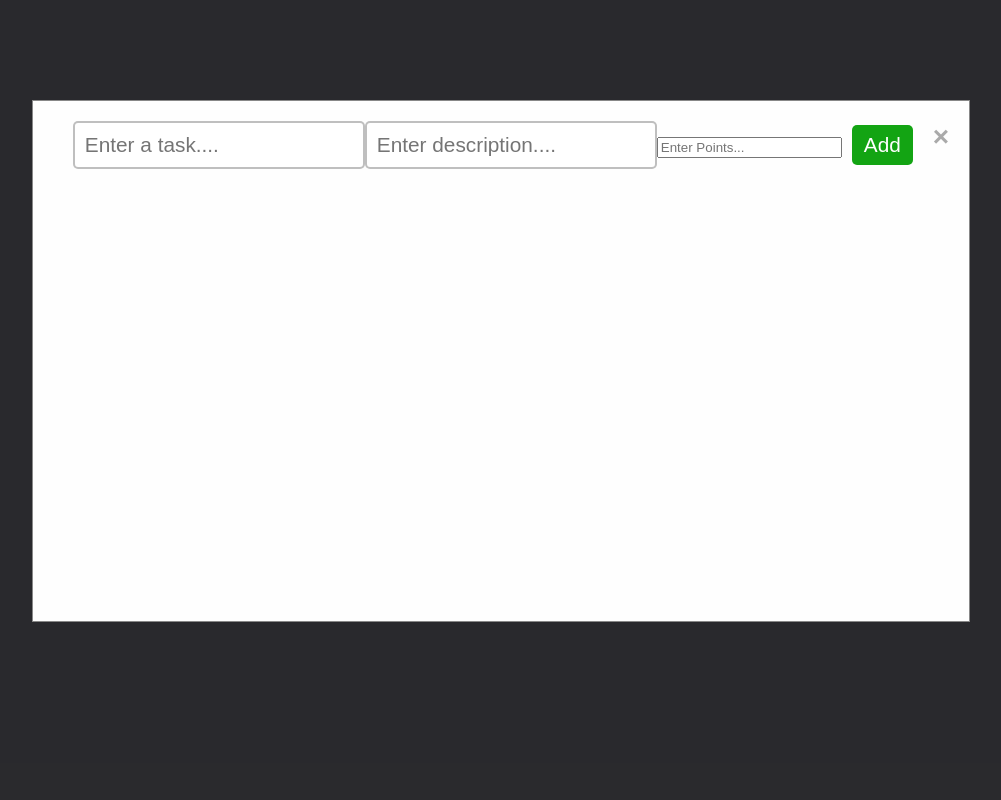
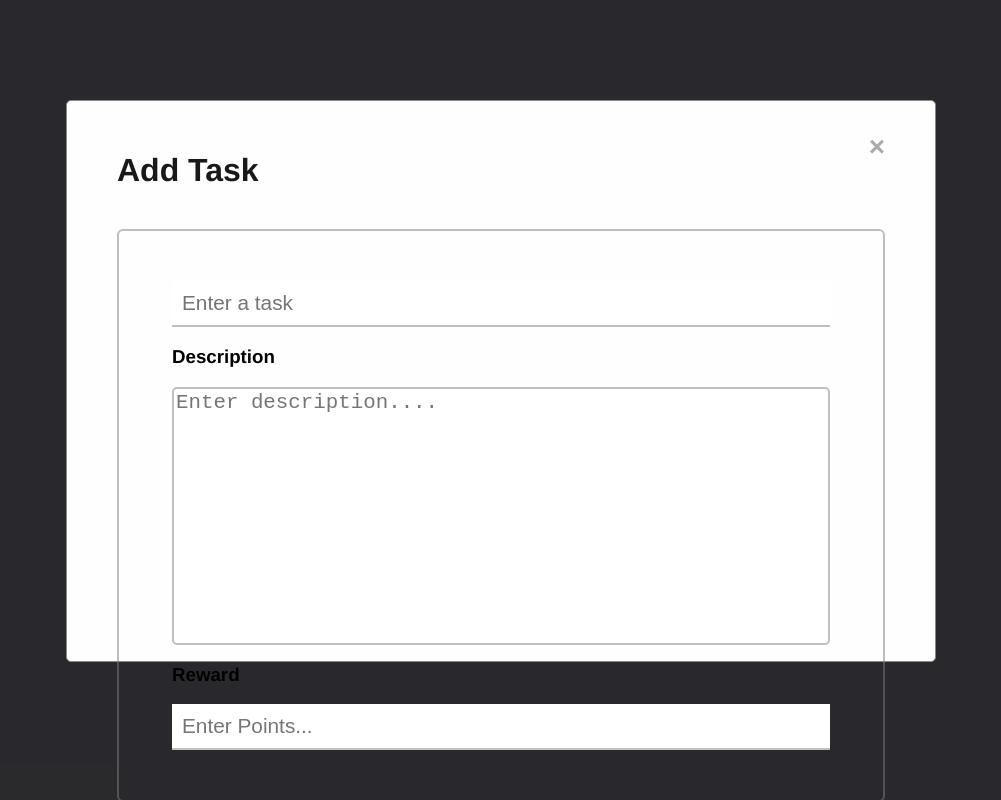
Before and after one commit to kamphol23/Check-point, a React (Create React App) app: page / in a window 1280 px wide. Both pictures are taken after a click on the button "Add". Shown: the whole page, without its empty margins (139-1140 px from the left). Built offline with nearby package versions, Linux system fonts and the light colour scheme.

Commit message:
styled the addtask model and the task

```diff
--- /dev/null
+++ b/src/toDoList/AddTask.jsx
@@ -0,0 +1,81 @@
+import { useState } from "react"
+function AddTask ({setTasks}){
+    const [newTask, setNewTask] = useState("");
+    const [newDescription, setNewDescription] = useState("");
+    const [newTaskPoints, setNewTaskPoints] = useState("");
+    const  [displayState, setDisplayState] = useState("none");
+
+    function newTaskInputHandler(event) {
+        setNewTask(event.target.value);
+    }
+
+    function newDescriptionInputHandler(event) {
+        setNewDescription(event.target.value);
+    }
+
+    function newTaskPointsHandler(event) {
+        setNewTaskPoints(event.target.value);
+        console.log(newTaskPoints);
+
+    }
+
+
+    function stateHandler(){
+        if(displayState === "none"){
+            setDisplayState('block')
+        }else{
+            setDisplayState("none");
+        }
+    }
+
+    function addTask() {
+
+        if(newTask.trim() !== ""){
+            setTasks(t => [...t, {Task : newTask, Description : newDescription , Points : newTaskPoints}]);
+            setNewTask('');
+            setNewDescription('');
+            setNewTaskPoints('');
+            stateHandler();
+        }
+    }
+    return(
+        <div>
+        <button className="stateBtn" onClick={stateHandler} >
+        Add </button>
+
+        <div className="modal" style={{display:displayState}}>
+
+        <div className="content">
+
+        <span className="close"  onClick={stateHandler} >&times;</span>
+            <h1>Add Task</h1>
+                <div className="conten-wraper">
+                    <input
+                     type="text"
+                     placeholder="Enter a task"
+                     value={newTask}
+                     onChange={newTaskInputHandler}/>
+
+                    <h3>Description</h3>
+                    <textarea
+                     type="text"
+                     placeholder="Enter description...."
+                     value={newDescription}
+                     onChange={newDescriptionInputHandler}/>
+
+                    <h3>Reward</h3>
+                    <input
+                     type="int"
+                     placeholder="Enter Points..."
+                     value={newTaskPoints}
+                     onChange={newTaskPointsHandler}
+                     />
+
+                </div>
+                <div className="addTaskBtnWraper"><button className="addBtn" onClick={addTask}>Submit</button></div>
+         </div>
+   </div>
+   </div>
+    )
+}
+export default AddTask
--- /dev/null
+++ b/src/toDoList/DisplayTask.jsx
@@ -0,0 +1,33 @@
+import './TodoList.css'
+import { useState } from 'react'
+function DisplayTask ({tasks,deleteTask}){
+const  [displayState, setDisplayState] = useState(null);
+
+    return(
+        <ol>
+        {tasks.map((task, index) =>
+            <li key={index}
+            className="task-display"
+            onClick={() => setDisplayState(displayState === index ? null : index)}
+            >
+                <div >
+                  <h3>{task.Task}</h3>
+
+                  <div className={`task-description ${displayState === index ? "expanded" : ""}`}>
+                     {task.Description.slice(0, 50)}{displayState === index && task.Description.slice(50)}
+                  </div>
+
+                  <h3> Reward : {task.Points}</h3>
+                      <button
+                       className="deleteBtn"
+                       onClick={(e) => {
+                        deleteTask(index);
+                       }}
+                       >Delete</button>
+                 </div>
+            </li>
+        )}
+    </ol>
+    )
+}
+export default DisplayTask
--- a/src/toDoList/TodoList.css
+++ b/src/toDoList/TodoList.css
@@ -23,11 +23,11 @@ button{
 }
 
 .addBtn{
-    background-color: hsl(120, 79%, 36%);
+    background-color: hsla(120, 79%, 36%, 0.783)
 }
 
 .addBtn:hover{
-    background-color:  hsl(120, 79%, 26%);
+    background-color:  hsl(120, 79%, 36%);
 }
 
 .deleteBtn{
@@ -36,13 +36,6 @@ button{
 
 .deleteBtn:hover{
     background-color:  hsl(10, 90%, 40%);
-}
-
-input[type="text"]{
-    font-size: 1.3rem;
-    padding: 10px;
-    border: 2px solid hsla(0, 0%, 50%, 0.5);
-    border-radius: 5px;
 }
 
 ol{
@@ -61,15 +54,6 @@ li{
     align-items: center;
     margin-bottom: 10px;
 }
-.text{
-    flex: 1;
-}
-
-.deleteBtn, .addBtn{
-    padding: 8px 12px;
-    font-size: 1.3rem;
-    margin-left: 10px;
-}
 
 .modal{
 
@@ -82,15 +66,70 @@ li{
     width: 100%;
     overflow: auto;
     background-color:hsla(0, 0%, 0%, 0.109);
+    text-align: left;
+
 }
 
 .content{
     background-color: #fefefe;
     margin: auto;
-    padding: 20px;
+    padding: 30px 50px 50px 50px;
+    border-radius: 5px;
     border: 1px solid #888;
-    width: 70%;
+    width: 60%;
     height: 60vh;
+         h1{
+          color: hsla(0, 0%, 0%, 0.90);
+          font-size: 2rem;
+          margin-bottom: 40px;
+          }
+          textarea{
+            height: 250px;
+            width: 650px;
+            resize: none;
+            font-size: 1.3rem;
+            border: 2px solid hsla(0, 0%, 50%, 0.5);
+            border-radius: 5px;
+            outline: none;
+            transition: border-bottom 0.2s ease;
+          }
+          textarea:focus{
+            border: 2px solid hsla(0, 0%, 0%, 0.60);
+          }
+          input{
+            font-size: 1.3rem;
+            padding: 10px;
+            border: none;
+            border-bottom: 2px solid  hsla(0, 0%, 50%, 0.5);
+            outline: none;
+            transition: border-bottom 0.2s ease;
+          }
+          input:focus::placeholder{
+               color: transparent;
+          }
+          input:focus{
+            border-bottom: 2px solid hsla(0, 0%, 0%, 0.60);
+          }
+
+}
+.addTaskBtnWraper{
+    display: flex;
+    justify-content: right;
+    margin-top: 20px;
+
+    .addBtn{
+        padding: 18px 22px;
+        font-size: 1.3rem;
+        margin-left: 10px;
+    }
+}
+
+.conten-wraper{
+    border: solid 2px hsla(0, 0%, 50%, 0.5);
+    border-radius: 6px;
+    display: grid;
+    justify-content: center;
+    padding: 50px 0 50px 0;
 }
 
 .close {
@@ -106,3 +145,31 @@ li{
     text-decoration: none;
     cursor: pointer;
   }
+
+  .task-display{
+    display: grid;
+    text-align: left;
+        h3{
+            font-size: 1.4rem;
+            margin: 10px 0 10px 0;
+        }
+        p{
+            font-size: 1.2rem;
+
+        }
+  }
+
+
+  .task-description {
+    max-height: 50px;
+    overflow: hidden;
+    opacity: 0.8;
+    transition: max-height 0.5s ease, opacity 0.3s ease;
+  }
+
+
+  .task-description.expanded {
+    max-height: 1000px;
+    opacity: 1;
+    transition: max-height 0.5s ease, opacity 0.5s ease;
+  }
--- a/src/toDoList/TodoList.jsx
+++ b/src/toDoList/TodoList.jsx
@@ -1,94 +1,23 @@
 import { useState } from "react";
 import './TodoList.css'
+
+import AddTask from "./AddTask";
+import DisplayTask from "./DisplayTask";
+
 function ToDoList() {
-    const [tasks, setTasks] = useState([{Task : 'Clear your room', Description : 'Get all the socks of the floor you little pig', Points : 50}]);
-    const [newTask, setNewTask] = useState("");
-    const [newDescription, setNewDescription] = useState();
-    const [newTaskPoints, setNewTaskPoints] = useState("");
-    const  [displayState, setDisplayState] = useState("none");
-
-    function newTaskInputHandler(event) {
-        setNewTask(event.target.value);
-    }
-
-    function newDescriptionInputHandler(event) {
-        setNewDescription(event.target.value);
-    }
-
-    function newTaskPointsHandler(event) {
-        setNewTaskPoints(event.target.value);
-        console.log(newTaskPoints);
-
-    }
-    function addTask() {
-
-        if(newTask.trim() !== ""){
-            setTasks(t => [...t, {Task : newTask, Description : newDescription , Points : newTaskPoints}]);
-            setNewTask('');
-        }
-    }
+    const [tasks, setTasks] = useState([{Task : 'Clear your room', Description : 'Get all the socks of theasdasdasdasdasdasdasdasdasdasd floor you little pig', Points : 50}]);
 
     function deleteTask(index) {
 
         const updatedList = tasks.filter((_,i) => i !== index)
         setTasks(updatedList)
     }
-
-
-    function stateHandler(){
-        if(displayState === "none"){
-            setDisplayState('block')
-        }else{
-            setDisplayState("none");
-        }
-    }
     return(
         <div className="toDoList">
 
             <h1>To do list</h1>
-
-            <button className="stateBtn" onClick={stateHandler} > Add </button>
-            <div className="modal" style={{display:displayState}}>
-                 <div className="content">
-                     <span className="close"  onClick={stateHandler} >&times;</span>
-                         <div>
-
-                          <input
-                              type="text"
-                              placeholder="Enter a task...."
-                              value={newTask}
-                              onChange={newTaskInputHandler}/>
-
-
-                             <input
-                              type="text"
-                              placeholder="Enter description...."
-                              value={newDescription}
-                              onChange={newDescriptionInputHandler}/>
-
-                             <input
-                              type="int"
-                              placeholder="Enter Points..."
-                              value={newTaskPoints}
-                              onChange={newTaskPointsHandler}
-                              />
-                             <button className="addBtn" onClick={addTask}>Add</button>
-                         </div>
-                  </div>
-            </div>
-            <ol>
-                {tasks.map((task, index) =>
-                    <li key={index}>
-                        <span className="text">{task.Task}</span>
-                        <span>{task.Description}</span>
-                        <span>{task.Points}</span>
-                        <button
-                         className="deleteBtn"
-                         onClick={() => deleteTask(index)}
-                         >Delete</button>
-                    </li>
-                )}
-            </ol>
+            <AddTask setTasks={setTasks}/>
+            <DisplayTask tasks={tasks} deleteTask={deleteTask}/>
         </div>
     )
 }
```
